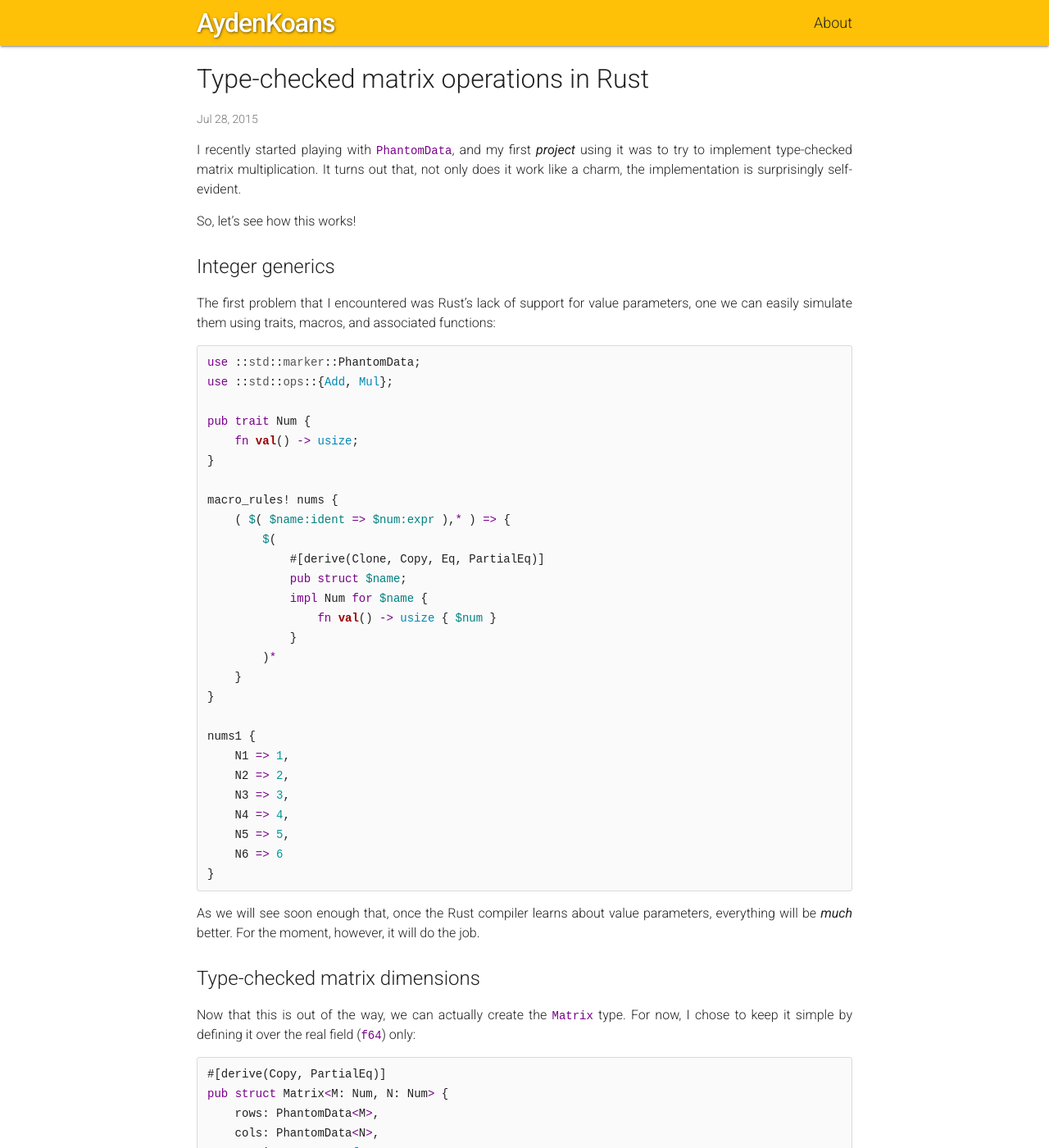
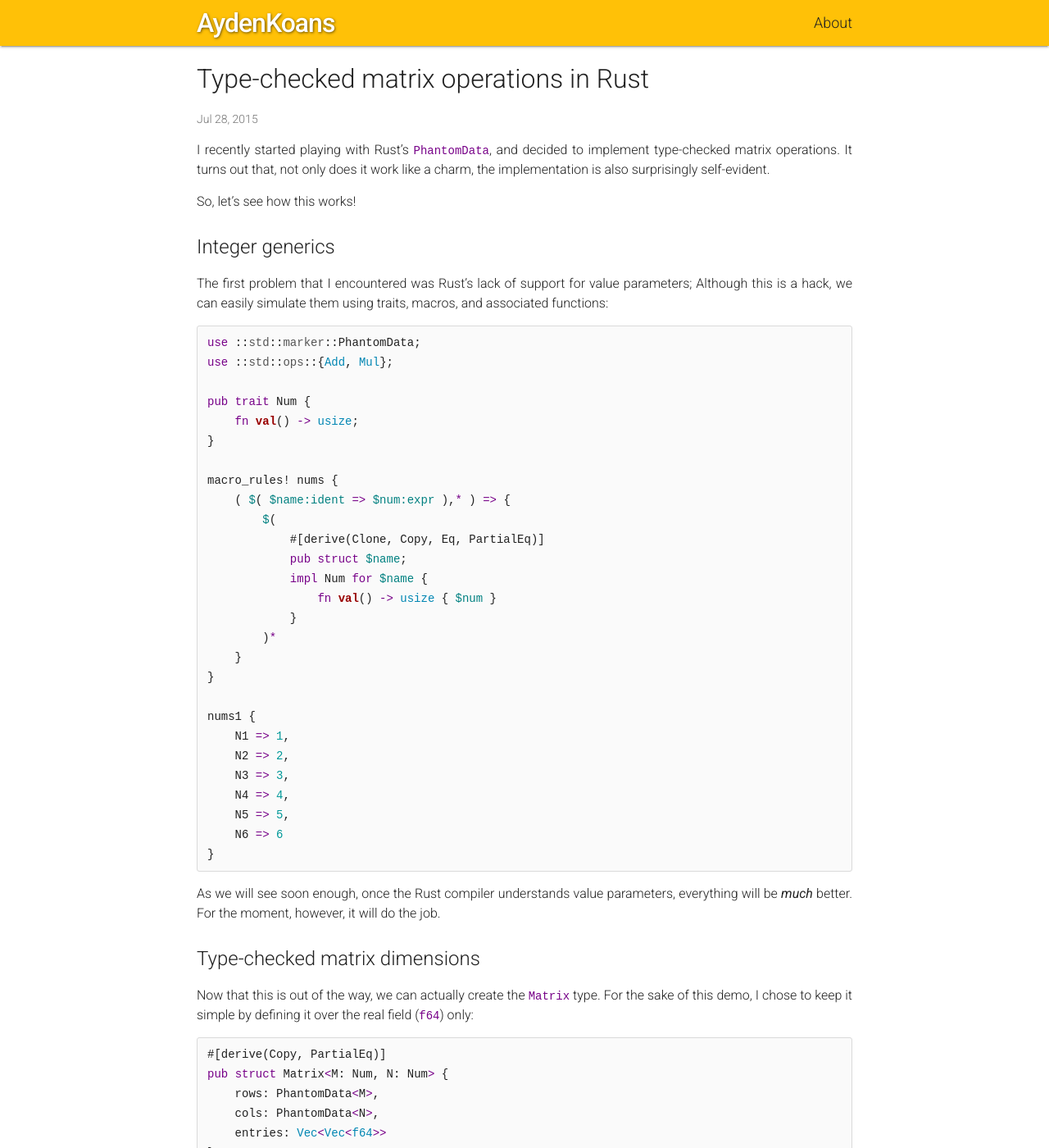
Before and after one commit to jadpole/jadpole.github.io, a Jekyll site: the page built from _posts/2015-07-28-typechecked-matrix.md, in a window 1280 px wide and 1400 px high. Shown: the whole window at 82% size. Built offline with Jekyll 4.4.1, drawn with Linux system fonts in a browser that asks for light colours; Markdown is read by kramdown in place of the engine named in the settings; formulas are drawn with MathJax 3; some of the changed text lies outside the part shown.

Commit message:
Modified old posts

````diff
--- a/_posts/2015-07-28-typechecked-matrix.md
+++ b/_posts/2015-07-28-typechecked-matrix.md
@@ -4,10 +4,9 @@ title:  "Type-checked matrix operations in Rust"
 categories: arcaders
 ---
 
-I recently started playing with `PhantomData`, and my first _project_ using it
-was to try to implement type-checked matrix multiplication. It turns out that,
-not only does it work like a charm, the implementation is surprisingly
-self-evident.
+I recently started playing with Rust's `PhantomData`, and decided to implement
+type-checked matrix operations. It turns out that, not only does it work like a
+charm, the implementation is also surprisingly self-evident.
 
 So, let's see how this works!
 
@@ -15,8 +14,8 @@ So, let's see how this works!
 ## Integer generics
 
 The first problem that I encountered was Rust's lack of support for value
-parameters, one we can easily simulate them using traits, macros, and associated
-functions:
+parameters; Although this is a hack, we can easily simulate them using traits,
+macros, and associated functions:
 
 ```rust
 use ::std::marker::PhantomData;
@@ -48,15 +47,15 @@ nums1 {
 }
 ```
 
-As we will see soon enough that, once the Rust compiler learns about value
-parameters, everything will be _much_ better. For the moment, however, it will
-do the job.
+As we will see soon enough, once the Rust compiler understands value parameters,
+everything will be _much_ better. For the moment, however, it will do the job.
 
 
 ## Type-checked matrix dimensions
 
 Now that this is out of the way, we can actually create the `Matrix` type. For
-now, I chose to keep it simple by defining it over the real field (`f64`) only:
+the sake of this demo, I chose to keep it simple by defining it over the real
+field (`f64`) only:
 
 ```rust
 #[derive(Copy, PartialEq)]
@@ -81,9 +80,9 @@ impl<M: Num, N: Num> Matrix<M, N> {
 ```
 
 Notice the calls to `Num::val()` in the construction of the matrix instance.
-This way, we ensure that the entries &mdash; if inaccessible from the _outside
-world_ &mdash;, will always have the desired size. With the `new_map` method at
-hand, we could define I3 as:
+Through them, we ensure that the entries &mdash; if inaccessible from the
+_outside world_ &mdash;, will always have the desired size. With the `new_map`
+method at hand, we could define \\(\mathb I\_3\\) as:
 
 ```rust
 let i3 = Matrix::<N3, N3>::new_map(|i, j| (i == j) as isize as f64);
@@ -106,9 +105,11 @@ always have an equal number of rows an columns. In fact, because of this, Rust
 can figure what the second type should be by itself:
 
 ```rust
+// Only specify the first (or second) size type...
+
 let i3 = Matrix::<N3,_>::identity();
 
-// Or, relying on type inference:
+// ... or, rely fully on type inference:
 //
 // (__*__)(N3*N2)  is how type inference starts
 // (__*N3)(N3*N2)  from the definition of matrix multiplication
@@ -189,7 +190,7 @@ impl<M: Num, N: Num, L: Num> Mul<Matrix<N, L>> for Matrix<M, N> {
 ```
 
 Here, I kept the type of `self` in order to clearly illustrate the role of the
-matrix size in the operation. By relying once again on the `new_map` function,
+matrix's size in the operation. By relying once again on the `new_map` function,
 we get the following definition for matrix multiplication:
 
 ```rust
@@ -203,7 +204,10 @@ impl<M: Num, N: Num, L: Num> Mul<Matrix<N, L>> for Matrix<M, N> {
 }
 ```
 
-Moreover, once `Iterator::sum` stabilizes, we will be able to write:
+Moreover, once `Iterator::sum` stabilizes, we will be able to something _much_
+closer to the mathematical definition:
+
+$$(\mathbf{AB})\_{ij} = \sum\_{k=1}\^m A\_{ik}B\_{kj}$$
 
 ```rust
 impl<M: Num, N: Num, L: Num> Mul<Matrix<N, L>> for Matrix<M, N> {
````
Also changed, not shown: other parts of _posts/2015-07-28-typechecked-matrix.md (+9 -11 lines).
